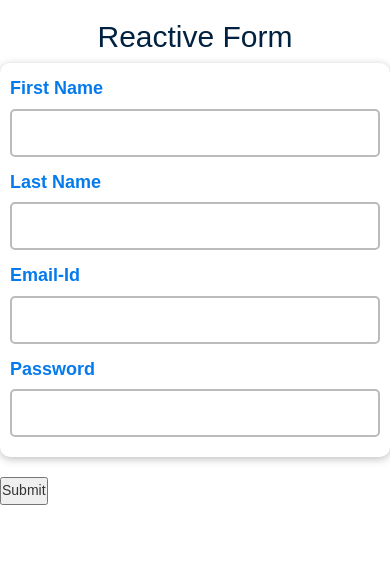
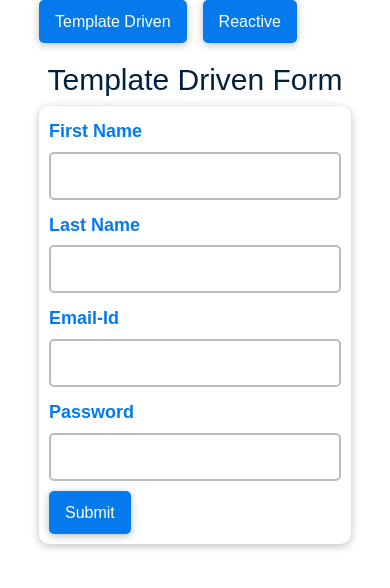
Before and after one commit to subashpenneru/Subash-Angular-Practice, an Angular app: page / in a window 390 px wide. Shown: the top 588 px of the page. Built offline with nearby package versions, Linux system fonts and the light colour scheme.

Commit message:
reactive forms added

```diff
--- a/src/app/app.component.css
+++ b/src/app/app.component.css
@@ -15,3 +15,20 @@
 .title {
   color: var(--dark-color);
 }
+
+.app-btns {
+  width: 960px;
+  margin: 16px auto;
+}
+
+@media (max-width: 959px) {
+  .app-form {
+    width: 80%;
+    margin: auto;
+  }
+
+  .app-btns {
+    width: 80%;
+    margin: auto;
+  }
+}
--- a/src/app/app.component.html
+++ b/src/app/app.component.html
@@ -1,5 +1,9 @@
 <div class="app">
-  <!-- <section class="app-form">
+  <div class="app-btns">
+    <button (click)="isTemplate = true">Template Driven</button>
+    <button (click)="isTemplate = false">Reactive</button>
+  </div>
+  <section class="app-form" *ngIf="isTemplate">
     <h2 class="text-center title">Template Driven Form</h2>
     <form (ngSubmit)="onSubmit(f)" #f="ngForm">
       <app-custom-input
@@ -34,27 +38,34 @@
       ></app-custom-input>
       <button type="submit" [disabled]="!f.valid">Submit</button>
     </form>
-  </section> -->
+  </section>
 
-  <section class="app-form">
+  <section class="app-form" *ngIf="!isTemplate">
     <h2 class="text-center title">Reactive Form</h2>
-    <form>
+    <form [formGroup]="reactiveForm" (ngSubmit)="onReactiveFormSubmit()">
       <app-custom-input
         label="First Name"
         inputId="firstName"
+        formControlName="firstName"
       ></app-custom-input>
-      <app-custom-input label="Last Name" inputId="lastName"></app-custom-input>
+      <app-custom-input
+        label="Last Name"
+        inputId="lastName"
+        formControlName="lastName"
+      ></app-custom-input>
       <app-custom-input
         label="Email-Id"
         inputId="email"
         inputType="email"
+        formControlName="email"
       ></app-custom-input>
       <app-custom-input
         label="Password"
         inputId="password"
         inputType="password"
+        formControlName="password"
       ></app-custom-input>
+      <button type="submit" [disabled]="!reactiveForm.valid">Submit</button>
     </form>
-    <button type="submit">Submit</button>
   </section>
 </div>
--- a/src/app/app.component.ts
+++ b/src/app/app.component.ts
@@ -1,11 +1,5 @@
 import { Component, OnInit } from '@angular/core';
-import {
-  FormBuilder,
-  FormControl,
-  FormGroup,
-  NgForm,
-  Validators,
-} from '@angular/forms';
+import { FormControl, FormGroup, NgForm, Validators } from '@angular/forms';
 
 @Component({
   selector: 'app-root',
@@ -14,11 +8,12 @@ import {
 })
 export class AppComponent implements OnInit {
   reactiveForm: FormGroup;
+  isTemplate = true;
 
-  constructor(private _f: FormBuilder) {}
+  constructor() {}
 
   ngOnInit() {
-    this.reactiveForm = this._f.group({
+    this.reactiveForm = new FormGroup({
       firstName: new FormControl(null, Validators.required),
       lastName: new FormControl(null, Validators.required),
       email: new FormControl(null, [Validators.required, Validators.email]),
--- a/src/styles.css
+++ b/src/styles.css
@@ -24,3 +24,14 @@ body {
 .text-center {
   text-align: center;
 }
+
+button {
+  padding: 8px 16px;
+  margin-right: 16px;
+  background-color: var(--primary-color);
+  color: #fff;
+  font-size: 16px;
+  border: none;
+  border-radius: 5px;
+  box-shadow: 0 2px 8px rgba(0, 0, 0, 0.26);
+}
```
